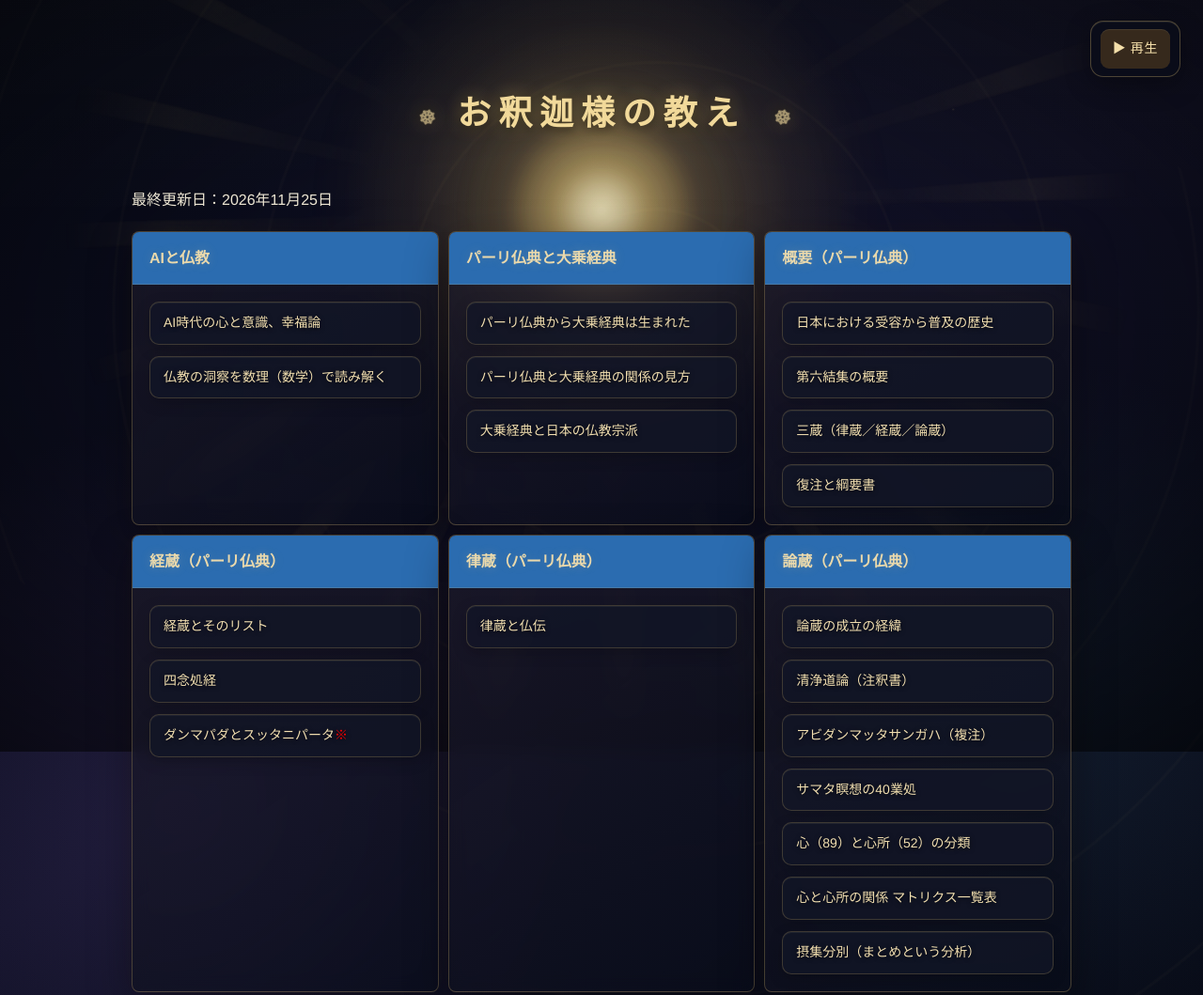
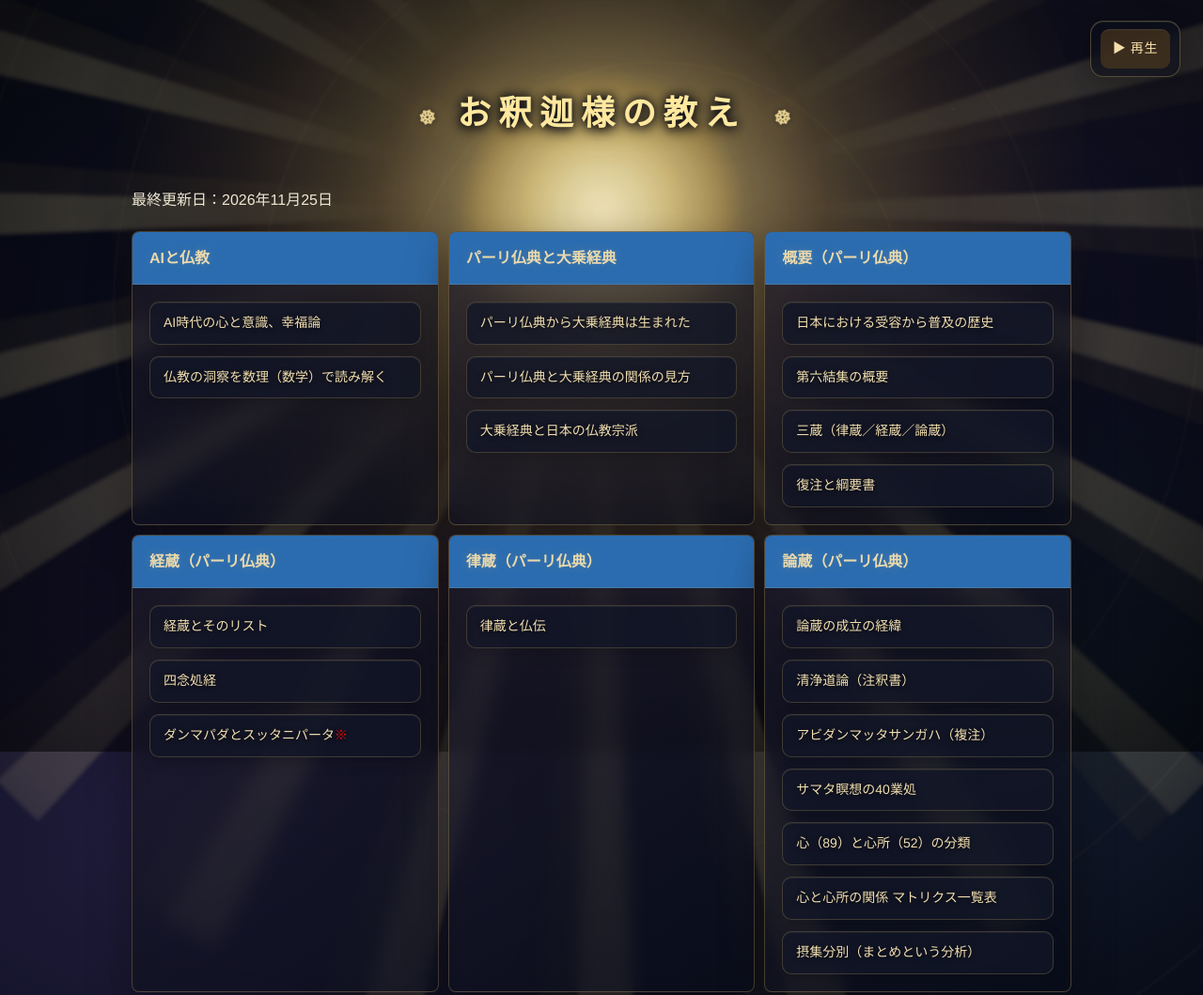
Before and after one commit to 6516mjnt-design/buddhism, a plain HTML site: page index.html in a window 1280 px wide. Shown: the top 1059 px of the page at 94% size. Drawn offline with Linux system fonts and the light colour scheme.

Commit message:
内容更新

```diff
--- a/index.html
+++ b/index.html
@@ -115,12 +115,21 @@ body::after{
     box-sizing:border-box;
     padding:42px 0vw 70px;
 }
+
 .main-title{
     position:relative;
+    z-index:3;
+    display:inline-block;
+    left:50%;
+    transform:translateX(-50%);
     text-align:center;
-    color:var(--gold-soft);
+    color:#ffe89e;
     letter-spacing:.22em;
-    text-shadow:0 0 18px rgba(239,205,119,.45),0 2px 12px #000;
+    text-shadow:
+        0 0 8px rgba(8,11,24,.95),
+        0 0 22px rgba(8,11,24,.88),
+        0 0 36px rgba(255,214,102,.55),
+        0 3px 14px rgba(0,0,0,.95);
     font-size:clamp(30px,4vw,36px);
     font-weight:600;
     margin:18px 0 48px;
@@ -131,9 +140,12 @@ body::after{
     display:inline-block;
     margin:0 22px;
     font-size:.58em;
-    opacity:.65;
+    color:#ffe89e;
+    opacity:.85;
+    text-shadow:0 0 10px rgba(8,11,24,.95), 0 0 18px rgba(255,214,102,.5);
     animation:wheel 12s linear infinite;
 }
+
 @keyframes wheel{to{transform:rotate(360deg)}}
 
 .grid{
@@ -229,70 +241,77 @@ body::after{
     text-shadow:0 0 12px rgba(255,220,137,.5);
 }
 
-/* --- 太陽の光を強める --- */
+/* --- 太陽の光（広範囲・強い光線＋中心のまぶしさを少し調整） --- */
 .dharma-sun{
     position:fixed;
     left:50%;
     top:28%;
-    width:620px;
-    height:620px;
+    width:980px;
+    height:980px;
     transform:translate(-50%,-50%);
     z-index:0;
     pointer-events:none;
     border-radius:50%;
     background:
         radial-gradient(circle,
-            rgba(255,246,194,.42) 0%,
-            rgba(247,210,119,.28) 10%,
-            rgba(232,184,76,.14) 25%,
-            rgba(214,159,49,.055) 43%,
-            transparent 69%);
-    filter:blur(1px);
+            rgba(255,244,196,.62) 0%,
+            rgba(255,222,126,.44) 16%,
+            rgba(242,192,76,.26) 33%,
+            rgba(220,164,50,.12) 52%,
+            rgba(195,140,38,.03) 68%,
+            transparent 78%);
+    filter:blur(2px);
     animation:sunBreath 8s ease-in-out infinite;
 }
 .dharma-sun::before{
     content:"";
     position:absolute;
-    inset:-230px;
+    inset:-340px;
     border-radius:50%;
     background:repeating-conic-gradient(
         from 0deg,
-        rgba(246,211,126,.055) 0deg 3deg,
-        transparent 3deg 15deg
+        rgba(255,234,158,.24) 0deg 4deg,
+        rgba(255,214,110,.06) 4deg 7deg,
+        transparent 7deg 15deg
     );
-    -webkit-mask-image:radial-gradient(circle, transparent 0 30%, #000 57%, transparent 72%);
-    mask-image:radial-gradient(circle, transparent 0 30%, #000 57%, transparent 72%);
-    animation:sunRays 70s linear infinite;
+    -webkit-mask-image:radial-gradient(circle, transparent 0 18%, #000 45%, rgba(0,0,0,.6) 68%, transparent 82%);
+    mask-image:radial-gradient(circle, transparent 0 18%, #000 45%, rgba(0,0,0,.6) 68%, transparent 82%);
+    animation:sunRays 65s linear infinite;
 }
 .dharma-sun::after{
     content:"";
     position:absolute;
     left:50%;
     top:50%;
-    width:180px;
-    height:180px;
+    width:270px;
+    height:270px;
     transform:translate(-50%,-50%);
     border-radius:50%;
     background:radial-gradient(circle,
-        rgba(255,251,220,.75) 0%,
-        rgba(255,224,131,.35) 35%,
-        rgba(239,189,75,.08) 70%,
+        rgba(255,248,214,.82) 0%,
+        rgba(255,230,142,.55) 38%,
+        rgba(245,196,80,.20) 68%,
         transparent 100%);
-    filter:blur(7px);
+    filter:blur(10px);
 }
+
 @keyframes sunBreath{
-    0%,100%{opacity:.72;transform:translate(-50%,-50%) scale(.94)}
+    0%,100%{opacity:.86;transform:translate(-50%,-50%) scale(.97)}
     50%{opacity:1;transform:translate(-50%,-50%) scale(1.08)}
 }
 @keyframes sunRays{
     to{transform:rotate(360deg)}
 }
 
-/* 既存の中央光を太陽の位置に合わせて少し上へ */
+/* 既存の中央光も太陽の広がりに合わせる */
 .dharma-aura{
     top:28%;
-    opacity:.45;
+    width:520px;
+    height:520px;
+    opacity:.75;
 }
+
+
 
 
 /* --- BGM操作パネル --- */
```
